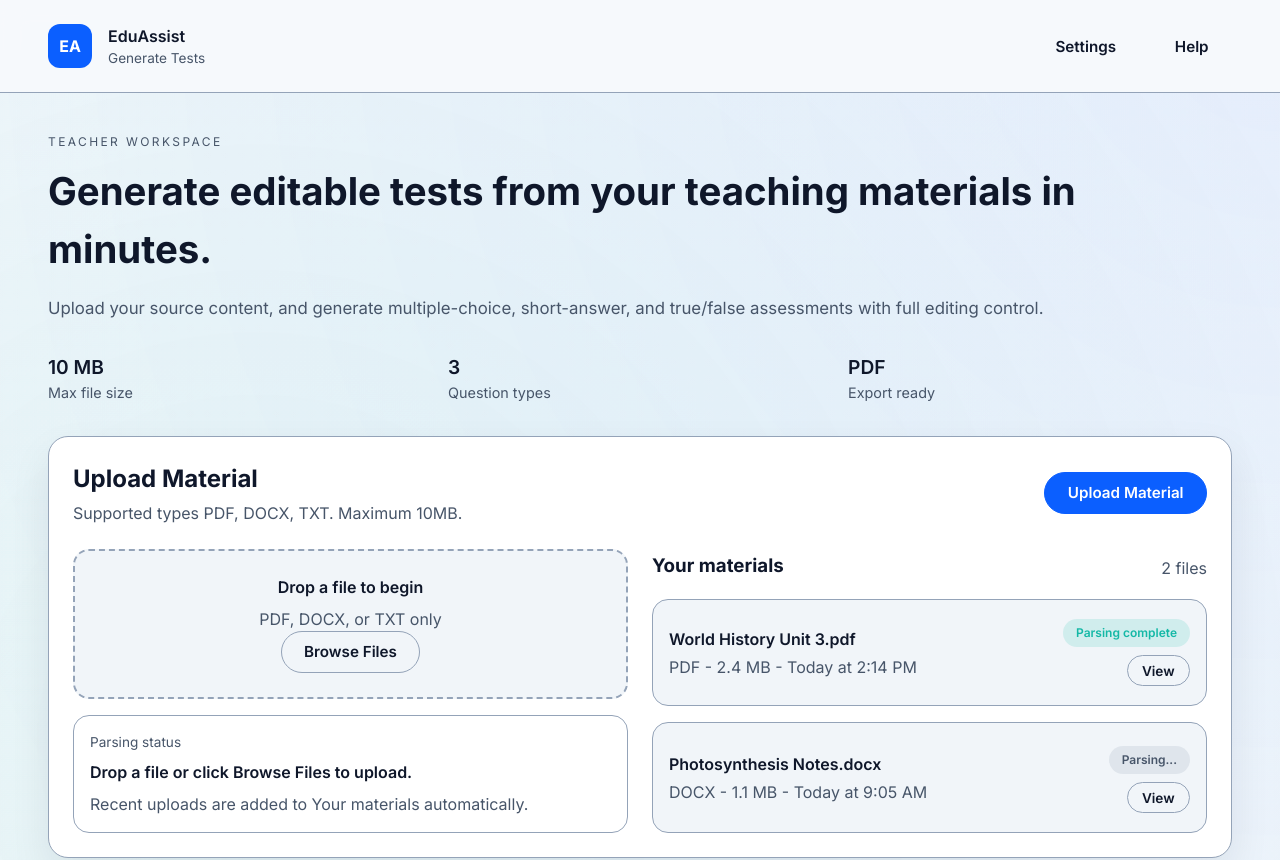
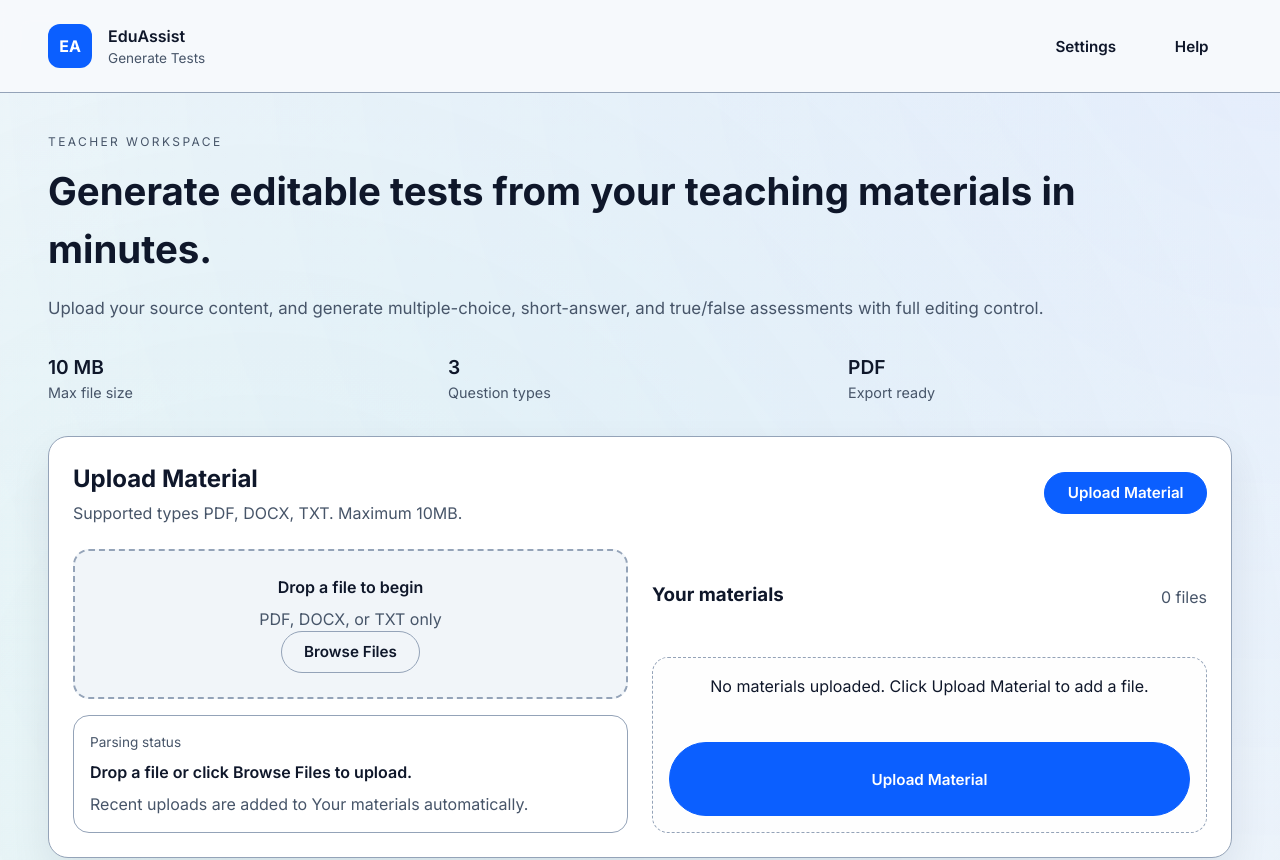
Before and after one commit to shahd803/EduAssist, a Next.js app: page / in a window 1280 px wide. Shown: the top 860 px of the page. Built offline with nearby package versions, Linux system fonts and the light colour scheme.

Commit message:
removed hardcoded dummy data

```diff
--- a/src/data/sampleData.js
+++ b/src/data/sampleData.js
@@ -1,21 +1,4 @@
-export const materials = [
-  {
-    id: 'mat-001',
-    title: 'World History Unit 3.pdf',
-    type: 'PDF',
-    size: '2.4 MB',
-    status: 'Parsing complete',
-    uploaded: 'Today at 2:14 PM',
-  },
-  {
-    id: 'mat-002',
-    title: 'Photosynthesis Notes.docx',
-    type: 'DOCX',
-    size: '1.1 MB',
-    status: 'Parsing...',
-    uploaded: 'Today at 9:05 AM',
-  },
-]
+export const materials = []
 
 export const questions = [
   {
```
